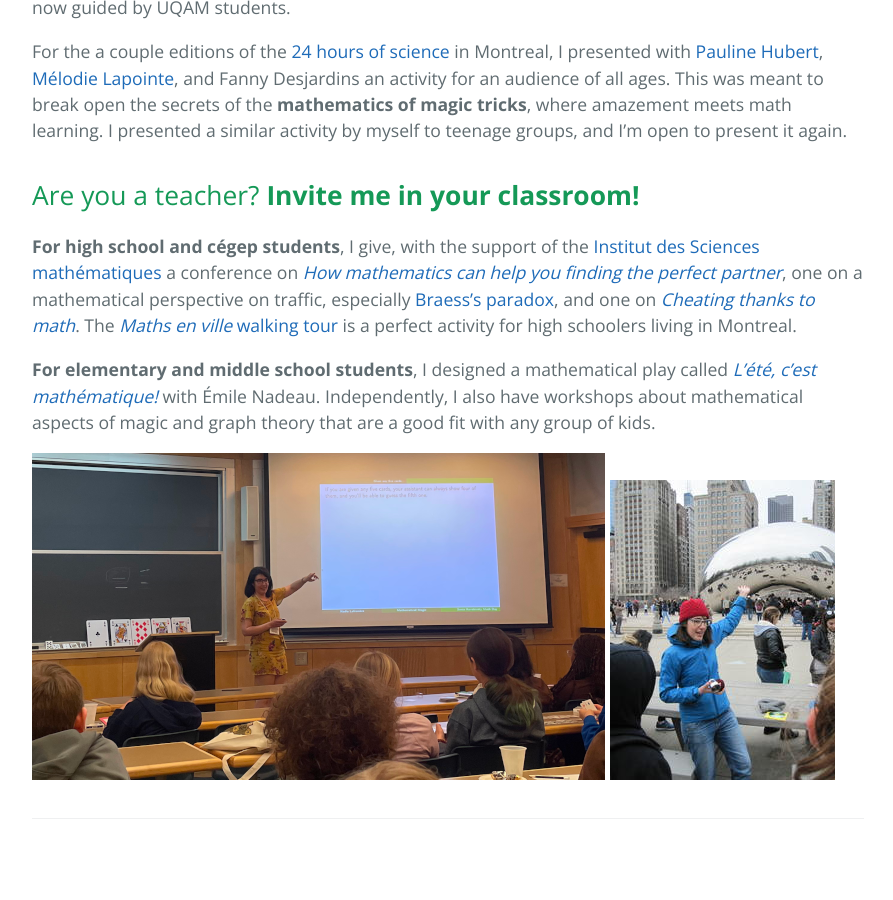
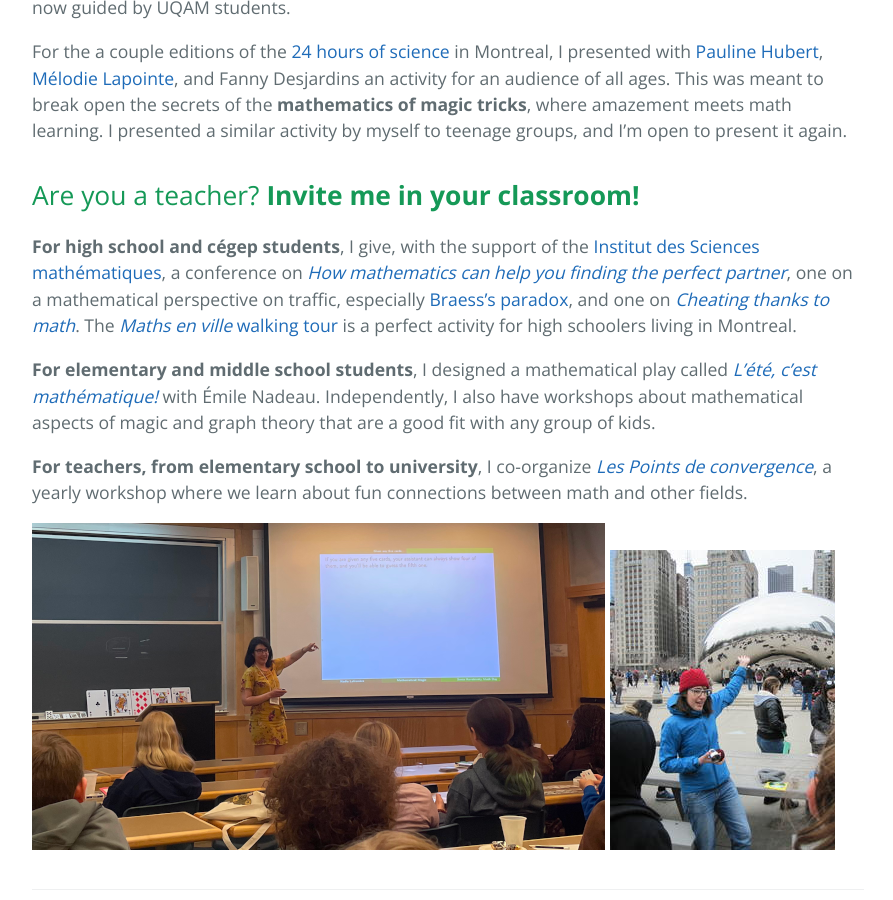
Before and after one commit to nadialafreniere/nadialafreniere.github.io, a Jekyll site: the page built from outreach.md, in a window 1280 px wide and 900 px high, scrolled down 740 px. Shown: the whole window, without its empty margins (192-1085 px from the left). Built offline with Jekyll 4.4.1, drawn with Linux system fonts in a browser that asks for light colours; our own code applies the rules of GitHub Pages for plain Markdown files.

Commit message:
Publication d'un article et ajout des points de convergence

```diff
--- a/outreach.md
+++ b/outreach.md
@@ -11,9 +11,11 @@ For the a couple editions of the [24 hours of science](https://science24heures.c
 
 ## Are you a teacher? **Invite me in your classroom!**
 
-**For high school and cégep students**, I give, with the support of the [Institut des Sciences mathématiques](http://ism.uqam.ca/outreach/#1492) a conference on _[How mathematics can help you finding the perfect partner](maths-de-l-amour.pdf)_, one on a mathematical perspective on traffic, especially [Braess's paradox](Braesss-paradox.pdf), and one on _[Cheating thanks to math](https://www.youtube.com/watch?v=B5qUY1nU8GY)_. The [_Maths en ville_ walking tour](http://coeurdessciences.uqam.ca/balades-scientifiques-groupes-scolaires.html) is a perfect activity for high schoolers living in Montreal.
+**For high school and cégep students**, I give, with the support of the [Institut des Sciences mathématiques](http://ism.uqam.ca/outreach/#1492), a conference on _[How mathematics can help you finding the perfect partner](maths-de-l-amour.pdf)_, one on a mathematical perspective on traffic, especially [Braess's paradox](Braesss-paradox.pdf), and one on _[Cheating thanks to math](https://www.youtube.com/watch?v=B5qUY1nU8GY)_. The [_Maths en ville_ walking tour](http://coeurdessciences.uqam.ca/balades-scientifiques-groupes-scolaires.html) is a perfect activity for high schoolers living in Montreal.
 
 **For elementary and middle school students**, I designed a mathematical play called [_L'été, c'est mathématique!_](http://coeurdessciences.uqam.ca/component/eventlist/details/710-l-ete-c-est-mathematique.html) with Émile Nadeau. Independently, I also have workshops about mathematical aspects of magic and graph theory that are a good fit with any group of kids.
 
+**For teachers, from elementary school to university**, I co-organize [_Les Points de convergence_](https://sites.google.com/view/les-points-de-convergence/accueil), a yearly workshop where we learn about fun connections between math and other fields.
+
 <img src="nadia_skday2023.png" title="Showing magic tricks inspired by math to middle school and high school girls, at Dartmouth College in 2023.">
 <img src="Nadia_Chicago.jpg" title="Talking about the topology of the Cloud Gate in Chicago to a group of high schoolers, while adapting the Math in the city walking tour, in 2018.">
```
Also changed, not shown: recherche.md (+1 -1 lines), research.md (+1 -1 lines), vulgarisation.md (+2 -0 lines).
